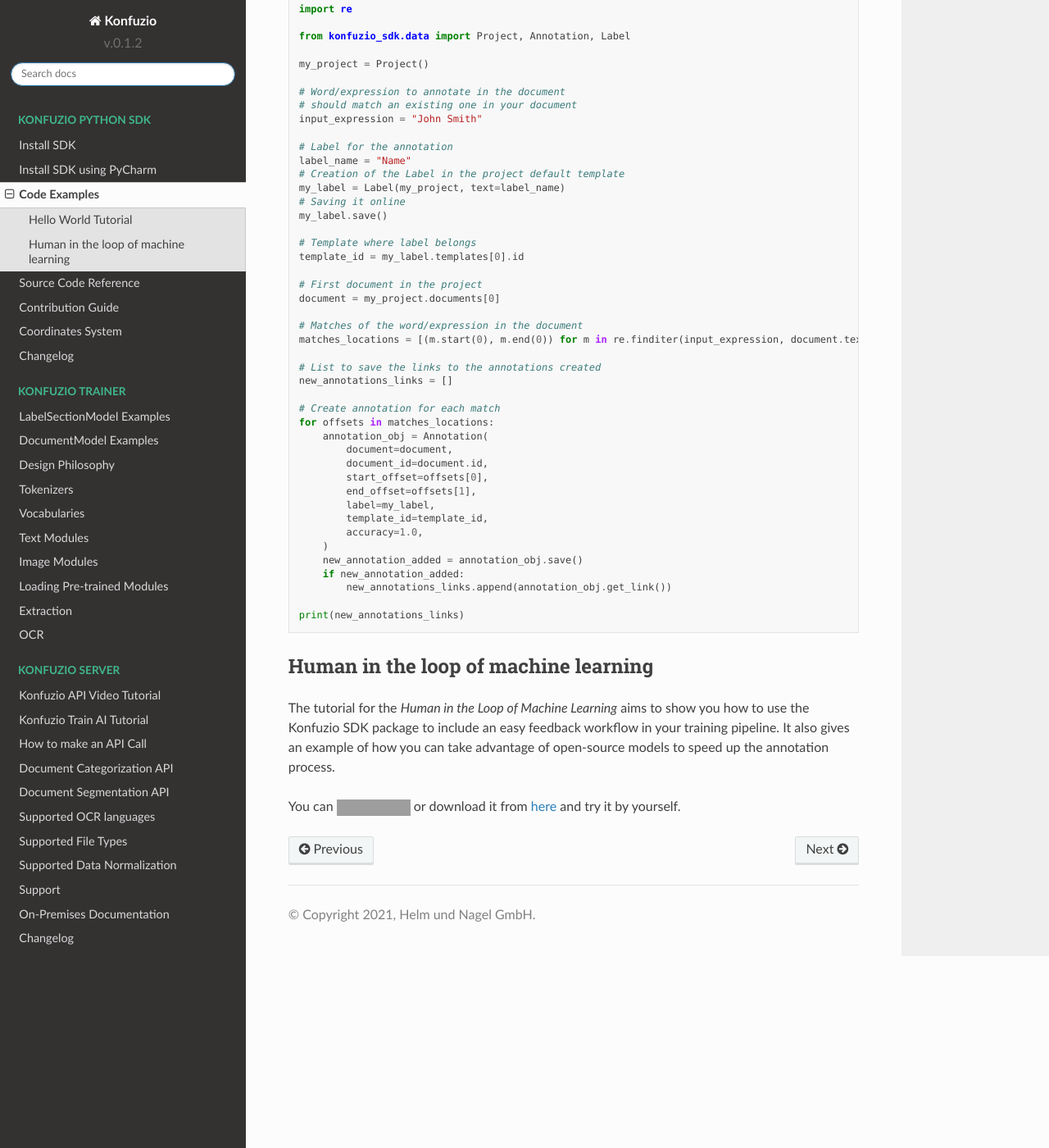
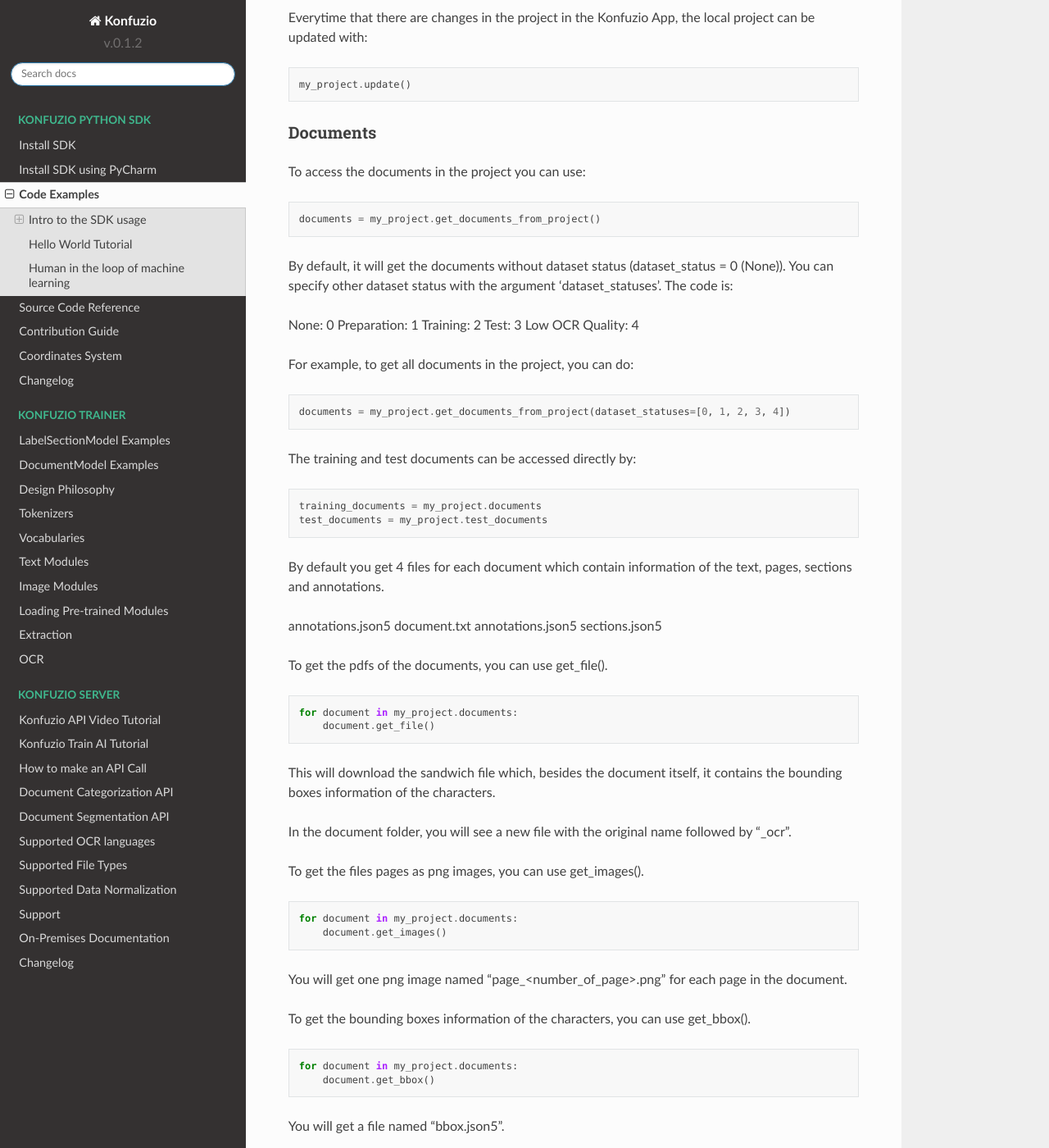
Before and after one commit to konfuzio-ai/konfuzio-sdk, a Sphinx documentation site: the page built from docs/sdk/examples/examples.rst, in a window 1280 px wide and 1400 px high, scrolled down 371 px. Shown: the whole window at 82% size. Built offline with Sphinx 7.4.7 and the Read the Docs theme 2.0.0, drawn with Linux system fonts in a browser that asks for light colours; some of the changed text lies outside the part shown; grey boxes are pictures that could not be loaded.

Commit message:
add intro to the sdk usage

````diff
--- a/docs/sdk/examples/examples.rst
+++ b/docs/sdk/examples/examples.rst
@@ -3,6 +3,8 @@
 
 Code Examples
 =============
+
+.. mdinclude:: intro.md
 
 .. mdinclude:: helloworld.md
 
--- /dev/null
+++ b/docs/sdk/examples/intro.md
@@ -0,0 +1,95 @@
+## Intro to the SDK usage
+
+### Project
+
+Retrieve all information available for your project:
+
+```python
+my_project = Project()
+```
+
+Everytime that there are changes in the project in the Konfuzio App, the local project can be updated with:
+
+```python
+my_project.update()
+```
+
+### Documents
+
+To access the documents in the project you can use:
+
+```python
+documents = my_project.get_documents_from_project()
+```
+
+By default, it will get the documents without dataset status (dataset_status = 0 (None)).
+You can specify other dataset status with the argument 'dataset_statuses'. The code is:
+
+None: 0
+Preparation: 1
+Training: 2
+Test: 3
+Low OCR Quality: 4
+
+For example, to get all documents in the project, you can do:
+
+```python
+documents = my_project.get_documents_from_project(dataset_statuses=[0, 1, 2, 3, 4])
+```
+
+The training and test documents can be accessed directly by:
+
+```python
+training_documents = my_project.documents
+test_documents = my_project.test_documents
+```
+
+By default you get 4 files for each document which contain information of the text, pages, sections and annotations.
+
+annotations.json5
+document.txt
+annotations.json5
+sections.json5
+
+To get the pdfs of the documents, you can use get_file().
+
+```python
+for document in my_project.documents:
+    document.get_file()
+```
+
+This will download the sandwich file which, besides the document itself, it contains the bounding boxes information of
+the characters.
+
+In the document folder, you will see a new file with the original name followed by "_ocr".
+
+To get the files pages as png images, you can use get_images().
+
+```python
+for document in my_project.documents:
+    document.get_images()
+```
+
+You will get one png image named "page_<number_of_page>.png" for each page in the document.
+
+To get the bounding boxes information of the characters, you can use get_bbox().
+
+```python
+for document in my_project.documents:
+    document.get_bbox()
+```
+
+You will get a file named "bbox.json5".
+
+After downloading these files, the paths to them will also become available in the project instance.
+For example, you can get the path to the file with the document text with:
+
+```python
+my_project.txt_file_path
+```
+
+If there are changes in the document in the Konfuzio App, you can update the document with:
+
+```python
+document.update()
+```
````
